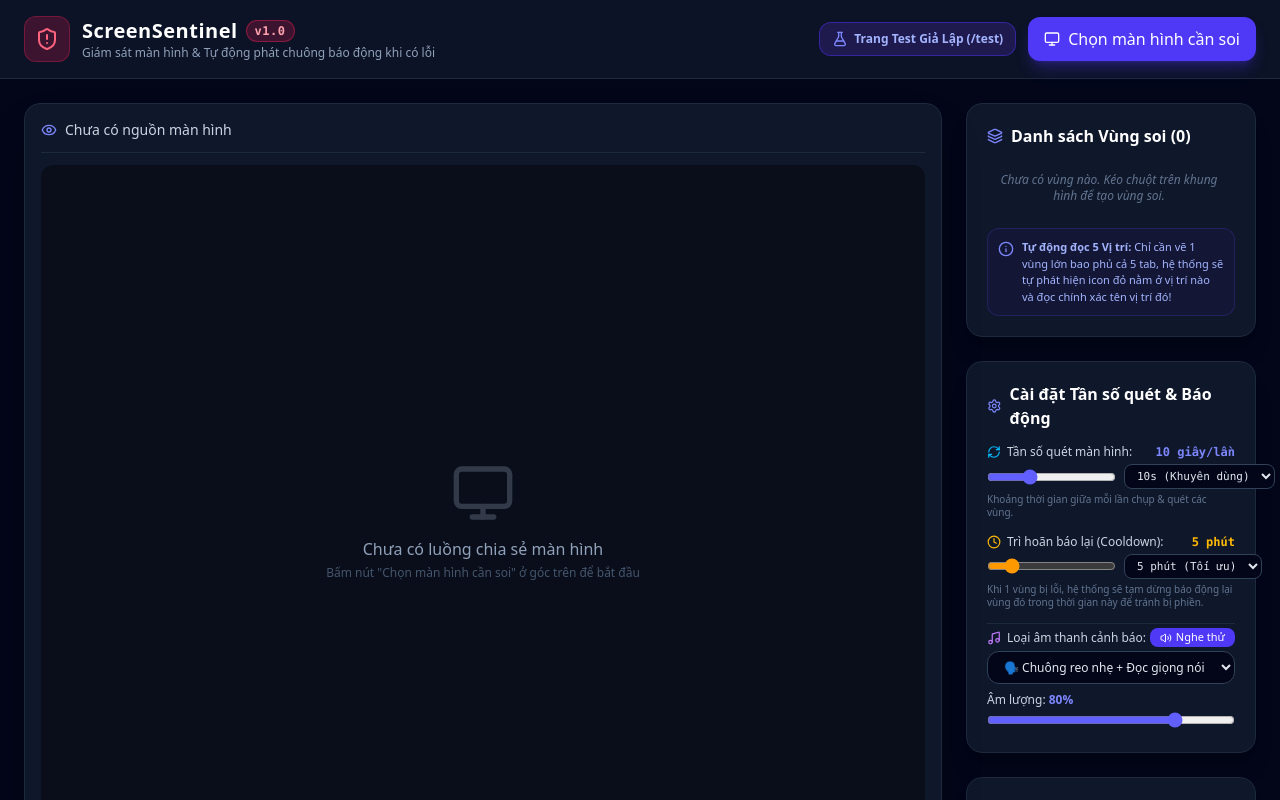
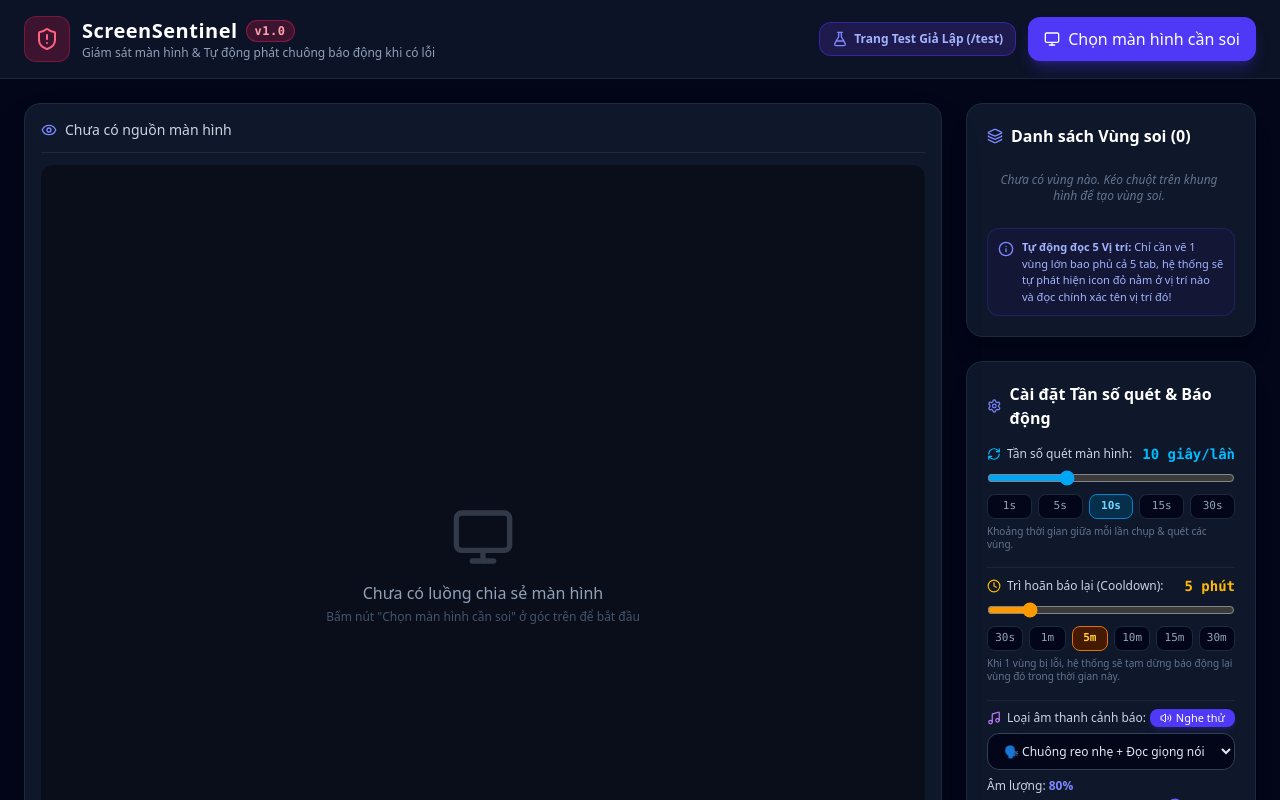
Before and after one commit to anhdung0208/screen-sentinel-app, a React (Vite) app: page / in a window 1280 px wide. Shown: the top 800 px of the page. Built offline with nearby package versions, Linux system fonts and the light colour scheme.

Commit message:
Fix: Admin orders UI dark theme compatibility and correct role-based login redirects

```diff
--- a/src/components/SettingsPanel.jsx
+++ b/src/components/SettingsPanel.jsx
@@ -9,22 +9,29 @@ export default function SettingsPanel({ settings, setSettings }) {
     toast.success('Đang phát âm thanh mẫu...', { id: 'sound_test' });
   };
 
+  const cooldownDisplay =
+    (settings.cooldownMin || 5) < 1
+      ? `${Math.round((settings.cooldownMin || 0.5) * 60)} giây`
+      : `${settings.cooldownMin || 5} phút`;
+
   return (
     <div className="bg-slate-900 border border-slate-800 rounded-2xl p-5 shadow-xl">
       <h2 className="text-base font-semibold text-white mb-3.5 flex items-center gap-2">
         <Settings className="w-4 h-4 text-indigo-400" /> Cài đặt Tần số quét &amp; Báo động
       </h2>
 
-      <div className="space-y-3.5 text-xs">
+      <div className="space-y-4 text-xs">
         {/* Row 1: Tần số quét (Scan Interval) */}
-        <div>
-          <label className="text-slate-300 font-medium mb-1 flex items-center justify-between">
+        <div className="space-y-1.5">
+          <label className="text-slate-300 font-medium flex items-center justify-between">
             <span className="flex items-center gap-1.5">
               <RefreshCw className="w-3.5 h-3.5 text-sky-400" /> Tần số quét màn hình:
             </span>
-            <span className="text-indigo-400 font-bold font-mono">{settings.scanIntervalSec || 10} giây/lần</span>
+            <span className="text-sky-400 font-bold font-mono text-sm">
+              {settings.scanIntervalSec || 10} giây/lần
+            </span>
           </label>
-          <div className="flex gap-2 items-center">
+
           <input
             type="range"
             min={1}
@@ -32,32 +39,39 @@ export default function SettingsPanel({ settings, setSettings }) {
             step={1}
             value={settings.scanIntervalSec || 10}
             onChange={(e) => setSettings({ ...settings, scanIntervalSec: Number(e.target.value) })}
-              className="flex-1 accent-indigo-500 cursor-pointer"
+            className="w-full accent-sky-500 cursor-pointer"
           />
-            <select
-              value={settings.scanIntervalSec || 10}
-              onChange={(e) => setSettings({ ...settings, scanIntervalSec: Number(e.target.value) })}
-              className="bg-slate-950 border border-slate-700 rounded-lg px-2 py-1 text-slate-200 font-mono text-[11px] focus:outline-none focus:border-indigo-500 cursor-pointer"
+
+          {/* Preset Buttons for Scan Interval */}
+          <div className="flex gap-1.5 pt-0.5">
+            {[1, 5, 10, 15, 30].map((sec) => (
+              <button
+                key={sec}
+                onClick={() => setSettings({ ...settings, scanIntervalSec: sec })}
+                className={`flex-1 py-1 text-[11px] rounded-lg font-mono transition border ${
+                  (settings.scanIntervalSec || 10) === sec
+                    ? 'bg-sky-950 text-sky-300 border-sky-600 font-bold'
+                    : 'bg-slate-950 text-slate-400 border-slate-800 hover:bg-slate-800'
+                }`}
               >
-              <option value={1}>1s (Siêu nhanh)</option>
-              <option value={5}>5s</option>
-              <option value={10}>10s (Khuyên dùng)</option>
-              <option value={15}>15s</option>
-              <option value={30}>30s</option>
-            </select>
+                {sec}s
+              </button>
+            ))}
           </div>
-          <p className="text-[10px] text-slate-500 mt-1">Khoảng thời gian giữa mỗi lần chụp &amp; quét các vùng.</p>
+          <p className="text-[10px] text-slate-500">Khoảng thời gian giữa mỗi lần chụp &amp; quét các vùng.</p>
         </div>
 
         {/* Row 2: Trì hoãn báo lại (Cooldown in Minutes) */}
-        <div>
-          <label className="text-slate-300 font-medium mb-1 flex items-center justify-between">
+        <div className="space-y-1.5 pt-2 border-t border-slate-800/80">
+          <label className="text-slate-300 font-medium flex items-center justify-between">
             <span className="flex items-center gap-1.5">
               <Clock className="w-3.5 h-3.5 text-amber-400" /> Trì hoãn báo lại (Cooldown):
             </span>
-            <span className="text-amber-400 font-bold font-mono">{settings.cooldownMin || 5} phút</span>
+            <span className="text-amber-400 font-bold font-mono text-sm">
+              {cooldownDisplay}
+            </span>
           </label>
-          <div className="flex gap-2 items-center">
+
           <input
             type="range"
             min={0.5}
@@ -65,34 +79,45 @@ export default function SettingsPanel({ settings, setSettings }) {
             step={0.5}
             value={settings.cooldownMin || 5}
             onChange={(e) => setSettings({ ...settings, cooldownMin: Number(e.target.value) })}
-              className="flex-1 accent-amber-500 cursor-pointer"
+            className="w-full accent-amber-500 cursor-pointer"
           />
-            <select
-              value={settings.cooldownMin || 5}
-              onChange={(e) => setSettings({ ...settings, cooldownMin: Number(e.target.value) })}
-              className="bg-slate-950 border border-slate-700 rounded-lg px-2 py-1 text-slate-200 font-mono text-[11px] focus:outline-none focus:border-indigo-500 cursor-pointer"
+
+          {/* Preset Buttons for Cooldown */}
+          <div className="flex gap-1.5 pt-0.5">
+            {[
+              { label: '30s', val: 0.5 },
+              { label: '1m', val: 1 },
+              { label: '5m', val: 5 },
+              { label: '10m', val: 10 },
+              { label: '15m', val: 15 },
+              { label: '30m', val: 30 },
+            ].map((p) => (
+              <button
+                key={p.val}
+                onClick={() => setSettings({ ...settings, cooldownMin: p.val })}
+                className={`flex-1 py-1 text-[11px] rounded-lg font-mono transition border ${
+                  (settings.cooldownMin || 5) === p.val
+                    ? 'bg-amber-950 text-amber-300 border-amber-600 font-bold'
+                    : 'bg-slate-950 text-slate-400 border-slate-800 hover:bg-slate-800'
+                }`}
               >
-              <option value={0.5}>30 giây</option>
-              <option value={1}>1 phút</option>
-              <option value={5}>5 phút (Tối ưu)</option>
-              <option value={10}>10 phút</option>
-              <option value={15}>15 phút</option>
-              <option value={30}>30 phút</option>
-            </select>
+                {p.label}
+              </button>
+            ))}
           </div>
-          <p className="text-[10px] text-slate-500 mt-1">Khi 1 vùng bị lỗi, hệ thống sẽ tạm dừng báo động lại vùng đó trong thời gian này để tránh bị phiền.</p>
+          <p className="text-[10px] text-slate-500">Khi 1 vùng bị lỗi, hệ thống sẽ tạm dừng báo động lại vùng đó trong thời gian này.</p>
         </div>
 
         {/* Row 3: Âm thanh báo động & Giọng nói đọc tên vị trí */}
-        <div className="pt-1 border-t border-slate-800 space-y-2">
+        <div className="pt-2 border-t border-slate-800/80 space-y-2">
           <div>
-            <label className="text-slate-300 font-medium mb-1 flex items-center justify-between">
+            <label className="text-slate-300 font-medium mb-1.5 flex items-center justify-between">
               <span className="flex items-center gap-1.5">
                 <Music className="w-3.5 h-3.5 text-purple-400" /> Loại âm thanh cảnh báo:
               </span>
               <button
                 onClick={handleTestSound}
-                className="text-[11px] bg-indigo-600 hover:bg-indigo-500 text-white px-2.5 py-0.5 rounded-lg cursor-pointer transition font-medium flex items-center gap-1"
+                className="text-[11px] bg-indigo-600 hover:bg-indigo-500 text-white px-2.5 py-0.5 rounded-lg cursor-pointer transition font-medium flex items-center gap-1 shadow-md shadow-indigo-600/20"
               >
                 <Volume2 className="w-3 h-3" /> Nghe thử
               </button>
@@ -100,7 +125,7 @@ export default function SettingsPanel({ settings, setSettings }) {
             <select
               value={settings.soundType || 'voice'}
               onChange={(e) => setSettings({ ...settings, soundType: e.target.value })}
-              className="w-full bg-slate-950 border border-slate-700 rounded-xl px-3 py-1.5 text-slate-200 text-xs focus:outline-none focus:border-indigo-500 cursor-pointer font-medium"
+              className="w-full bg-slate-950 border border-slate-700 rounded-xl px-3 py-2 text-slate-200 text-xs focus:outline-none focus:border-indigo-500 cursor-pointer font-medium"
             >
               <option value="voice">🗣️ Chuông reo nhẹ + Đọc giọng nói (VD: "Ding! 🔔 Cảnh báo sự cố tại Tornado") [Khuyên dùng]</option>
               <option value="chime">🔔 Chuông ngân vang nhẹ nhàng</option>
```
Lines whose indentation alone changed are shown as unchanged.
